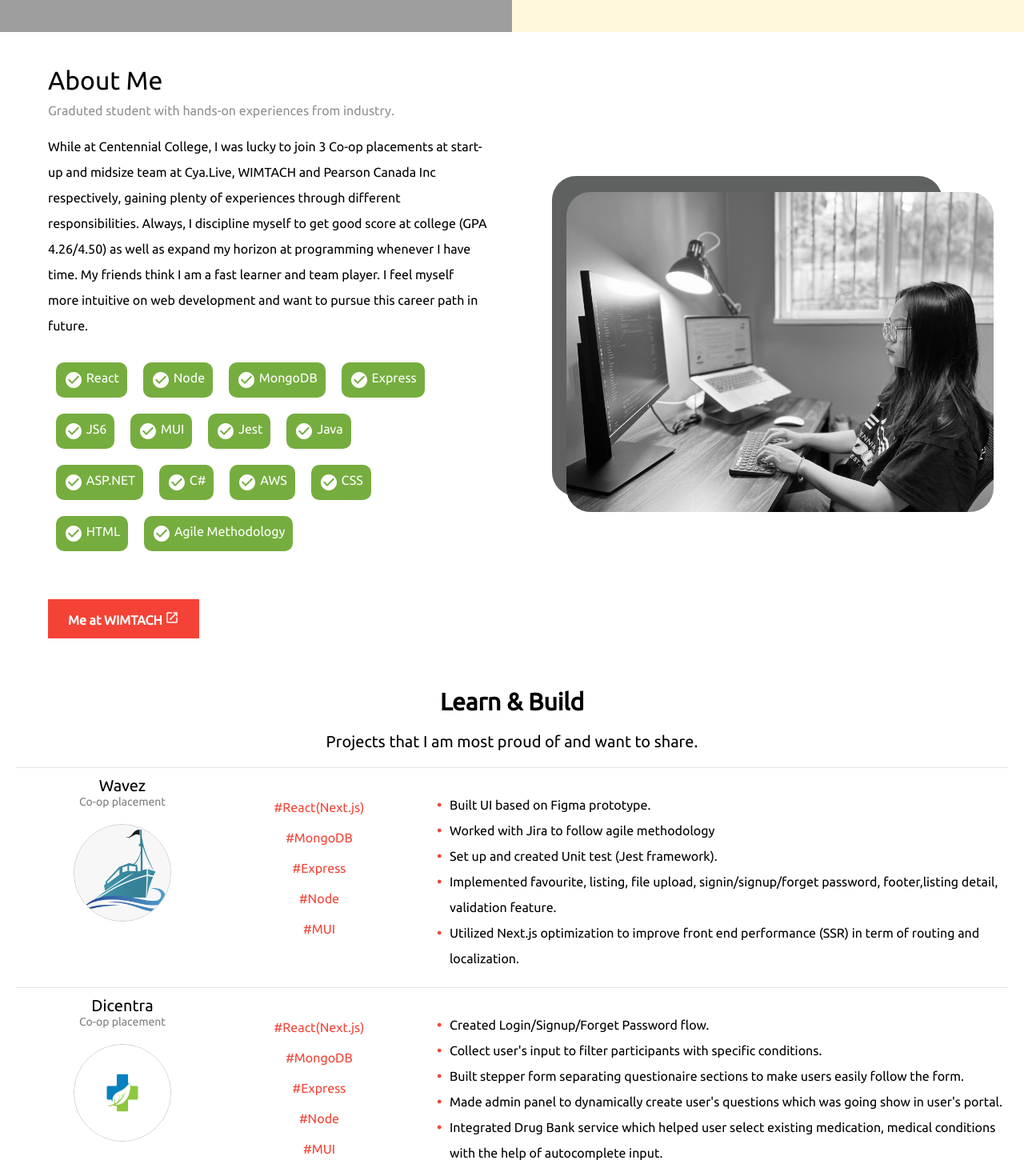
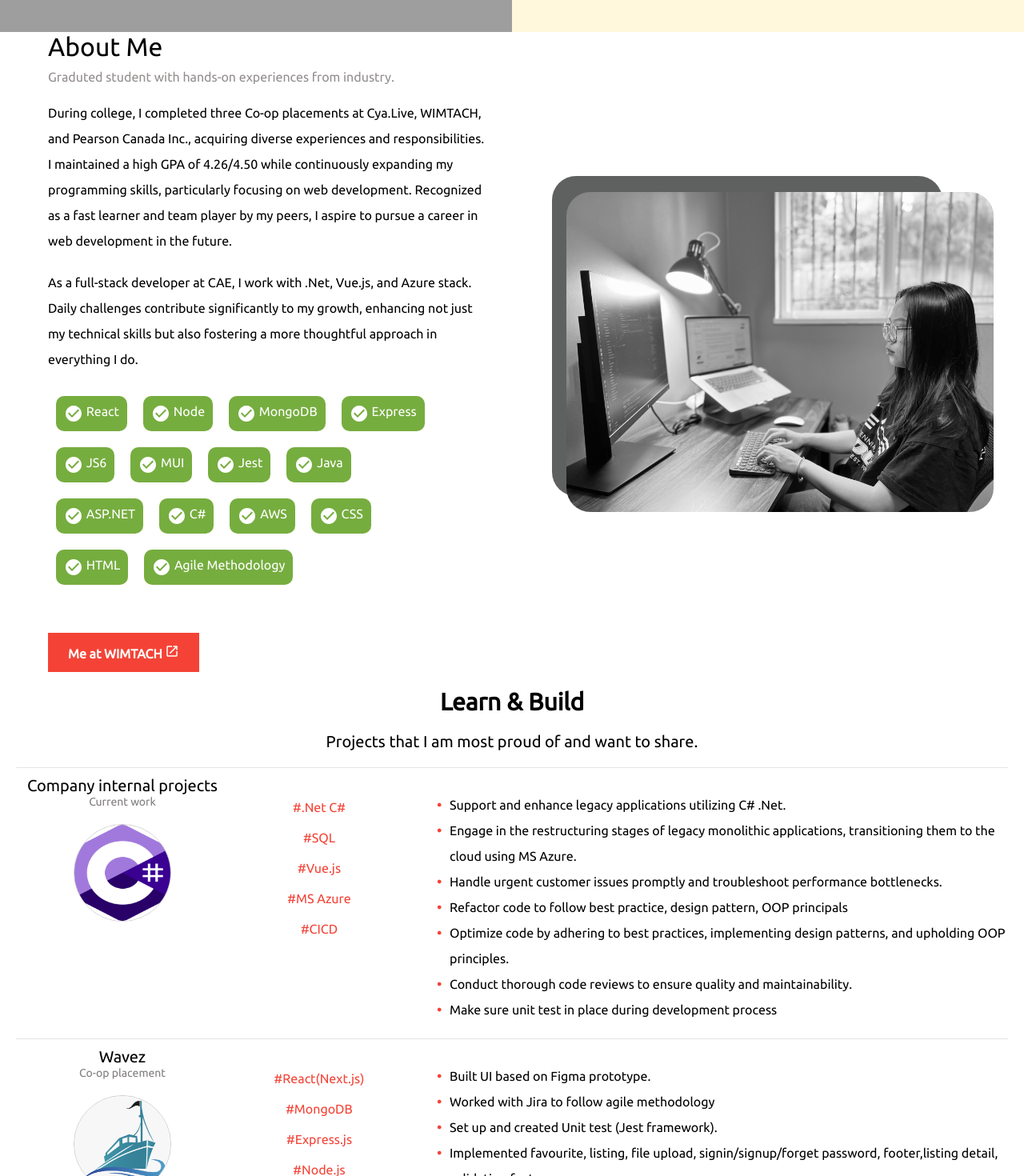
Before and after one commit to hanguy2806/ha-portfolio, a React (Create React App) app: page / in a window 1280 px wide. Shown: the part 760-2230 px from the top of the page at 80% size. Built offline with nearby package versions, Linux system fonts and the light colour scheme; grey boxes are pictures that could not be loaded.

Commit message:
feat: update current work info

```diff
--- a/src/components/about/About.jsx
+++ b/src/components/about/About.jsx
@@ -28,14 +28,15 @@
           Graduted student with hands-on experiences from industry.
         </p>
         <p className="about-description">
-          While at Centennial College, I was lucky to join 3 Co-op placements at
-          start-up and midsize team at Cya.Live, WIMTACH and Pearson Canada Inc
-          respectively, gaining plenty of experiences through different
-          responsibilities. Always, I discipline myself to get good score at
-          college (GPA 4.26/4.50) as well as expand my horizon at programming
-          whenever I have time. My friends think I am a fast learner and team
-          player. I feel myself more intuitive on web development and want to
-          pursue this career path in future.
+        During college, I completed three Co-op placements at Cya.Live, WIMTACH, and Pearson Canada Inc.,
+        acquiring diverse experiences and responsibilities. I maintained a high GPA of 4.26/4.50 while
+        continuously expanding my programming skills, particularly focusing on web development.
+        Recognized as a fast learner and team player by my peers, I aspire to pursue a career in web development in the future.
+        </p>
+        <p className="about-description">
+        As a full-stack developer at CAE, I work with .Net, Vue.js, and Azure stack.
+        Daily challenges contribute significantly to my growth, enhancing not just my technical skills
+        but also fostering a more thoughtful approach in everything I do.
         </p>
         <div className="projects-tech-stack">
           {favTech.map((item) => (
--- a/src/project/data.js
+++ b/src/project/data.js
@@ -1,13 +1,29 @@
 import Ship from "../img/ship-logo.png";
 import Clinic from "../img/clinic-logo.jpeg";
 import ImageProcess from "../img/img-process.png";
+import DotNet from "../img/dot-net-logo.png";
 
 const data = [
   {
     id: 1,
+    title: "Company internal projects",
+    tag: "Current work",
+    techs: [".Net C#", "SQL", "Vue.js", "MS Azure", "CICD"],
+    logo: DotNet,
+    duties: [
+      "Support and enhance legacy applications utilizing C# .Net.",
+      "Engage in the restructuring stages of legacy monolithic applications, transitioning them to the cloud using MS Azure.",
+      "Handle urgent customer issues promptly and troubleshoot performance bottlenecks.",      "Refactor code to follow best practice, design pattern, OOP principals",
+      "Optimize code by adhering to best practices, implementing design patterns, and upholding OOP principles.",
+      "Conduct thorough code reviews to ensure quality and maintainability.",
+      "Make sure unit test in place during development process"
+    ]
+  },
+  {
+    id: 2,
     title: "Wavez",
     tag: "Co-op placement",
-    techs: ["React(Next.js)", "MongoDB", "Express", "Node", "MUI"],
+    techs: ["React(Next.js)", "MongoDB", "Express.js", "Node.js", "MUI"],
     logo: Ship,
     duties: [
       "Built UI based on Figma prototype.",
@@ -18,7 +34,7 @@
     ],
   },
   {
-    id: 2,
+    id: 3,
     title: "Dicentra",
     tag: "Co-op placement",
     techs: ["React(Next.js)", "MongoDB", "Express", "Node", "MUI"],
@@ -33,7 +49,7 @@
     ],
   },
   {
-    id: 3,
+    id: 4,
     title: "Brew4You",
     tag: "Team work at school",
     techs: ["React", "MongoDB", "Express", "Node", "Boostrap"],
@@ -47,7 +63,7 @@
     ],
   },
   {
-    id: 4,
+    id: 5,
     title: "Image Process",
     tag: "Individual project at school",
     techs: [
```
Also changed, not shown: src/img/dot-net-logo.png (added).
